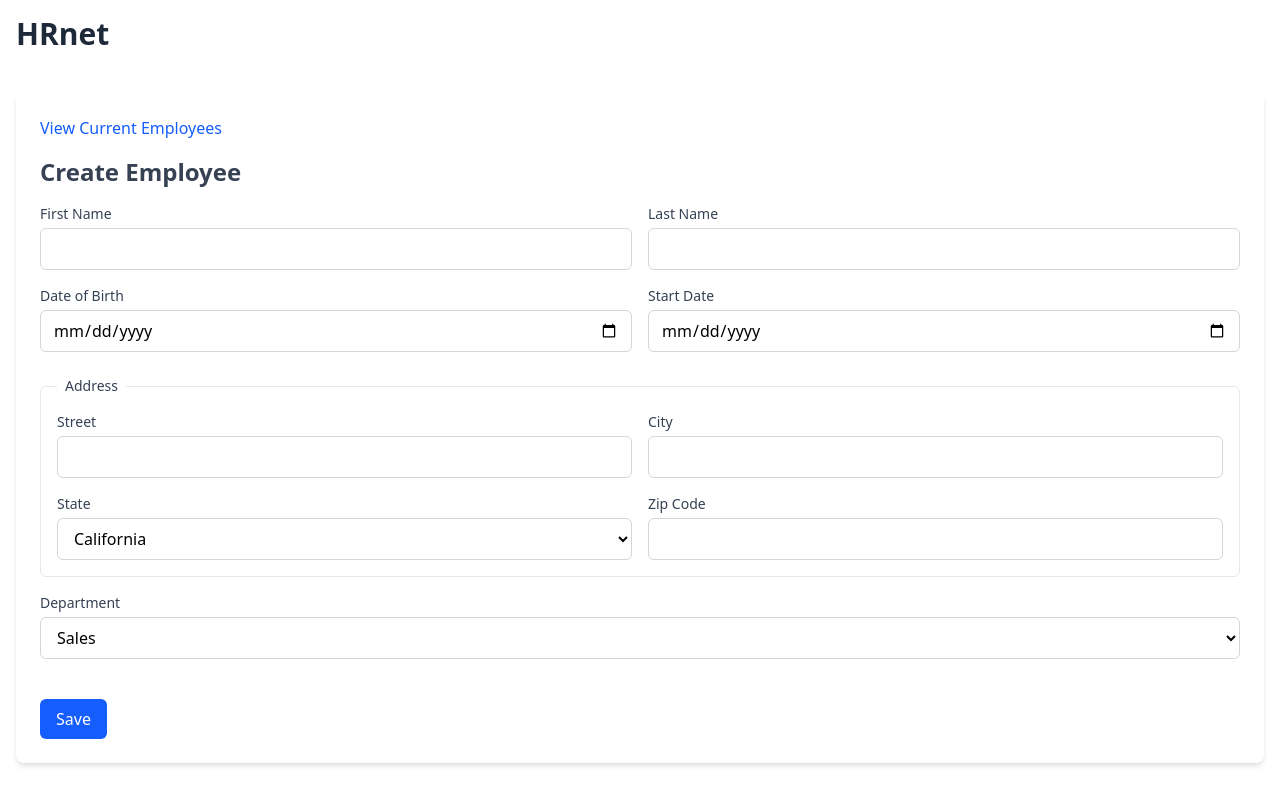
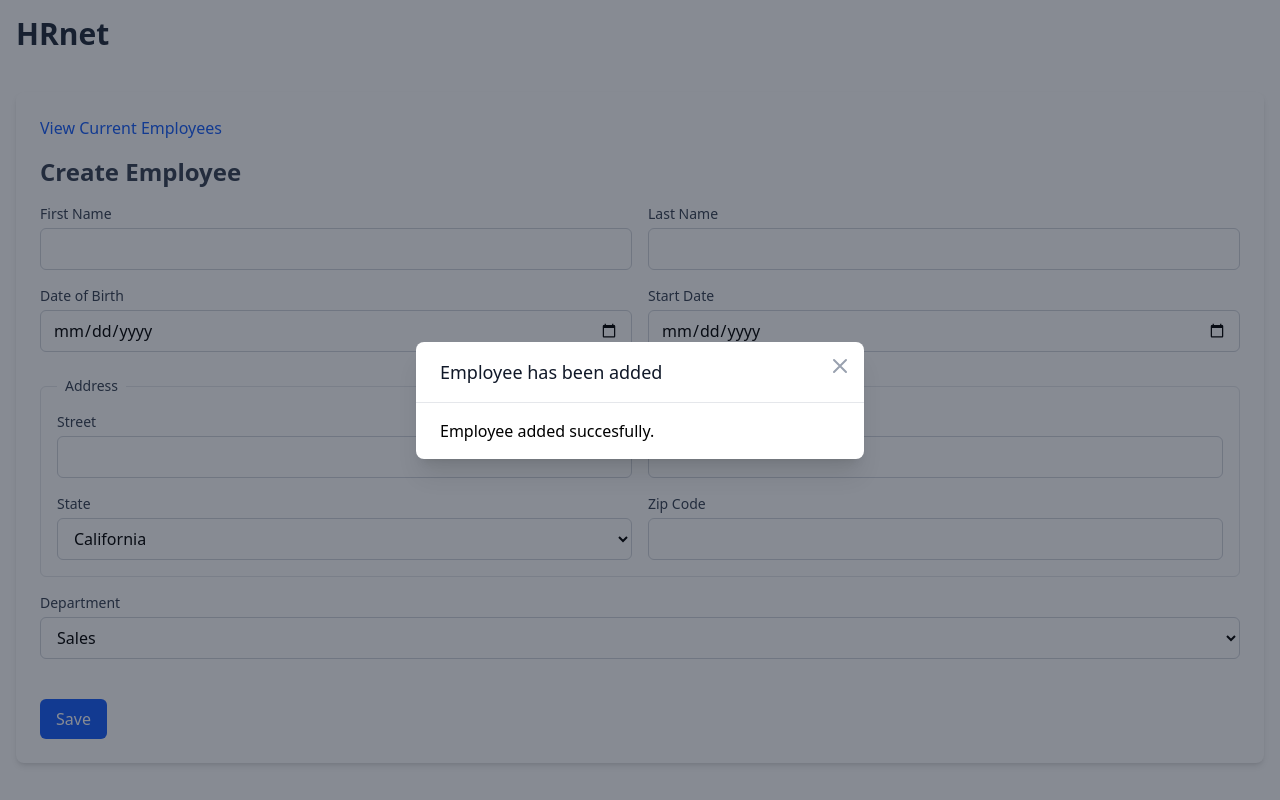
Before and after one commit to KpryKorn/projet-14-jquery-react, a React (Vite) app in the folder react-project/: page / in a window 1280 px wide. Both pictures are taken after typing "Sample", "Sample", "2020-01-15", "2020-01-15", "Sample", "Sample" into the empty fields and a click on the button "Save". Built offline with nearby package versions, Linux system fonts and the light colour scheme.

Commit message:
feat: ajout d'un composant réutilisable Modal + docs

```diff
--- a/react-project/db/data.json
+++ b/react-project/db/data.json
@@ -43,23 +43,23 @@
   ],
   "departments": [
     {
-      "value": "sales",
+      "value": "Sales",
       "label": "Sales"
     },
     {
-      "value": "marketing",
+      "value": "Marketing",
       "label": "Marketing"
     },
     {
-      "value": "engineering",
+      "value": "Engineering",
       "label": "Engineering"
     },
     {
-      "value": "human resources",
+      "value": "Human Resources",
       "label": "Human Resources"
     },
     {
-      "value": "legal",
+      "value": "Legal",
       "label": "Legal"
     }
   ]
--- /dev/null
+++ b/react-project/src/components/ui/Modale.tsx
@@ -0,0 +1,93 @@
+import React, { useEffect, useRef } from "react";
+
+interface ModalProps {
+  isOpen: boolean;
+  onClose: () => void;
+  title?: string;
+  children: React.ReactNode;
+}
+
+export function Modal({ isOpen, onClose, title, children }: ModalProps) {
+  const modalRef = useRef<HTMLDivElement>(null);
+
+  // cliquer en d ehors
+  const handleOutsideClick = (e: MouseEvent) => {
+    if (modalRef.current && !modalRef.current.contains(e.target as Node)) {
+      onClose();
+    }
+  };
+
+  // touche echap
+  const handleEscapeKey = (e: KeyboardEvent) => {
+    if (e.key === "Escape") {
+      onClose();
+    }
+  };
+
+  useEffect(() => {
+    if (isOpen) {
+      document.body.style.overflow = "hidden";
+    } else {
+      document.body.style.overflow = "auto";
+    }
+
+    return () => {
+      document.body.style.overflow = "auto";
+    };
+  }, [isOpen]);
+
+  useEffect(() => {
+    if (isOpen) {
+      document.addEventListener("mousedown", handleOutsideClick);
+      document.addEventListener("keydown", handleEscapeKey);
+    }
+
+    return () => {
+      document.removeEventListener("mousedown", handleOutsideClick);
+      document.removeEventListener("keydown", handleEscapeKey);
+    };
+  });
+
+  if (!isOpen) return null;
+
+  return (
+    <div className="fixed inset-0 z-50 flex items-center justify-center overflow-y-auto bg-gray-900/50 transition-opacity">
+      <div
+        ref={modalRef}
+        className={`relative bg-white rounded-lg shadow-xl max-w-md w-full mx-4 transition-all duration-300 transform`}
+        style={{ maxHeight: "calc(100vh - 3rem)" }}
+      >
+        <button
+          className="absolute top-3 right-3 text-gray-400 hover:text-gray-600 focus:outline-none"
+          onClick={onClose}
+          aria-label="Close"
+        >
+          <svg
+            className="w-6 h-6"
+            fill="none"
+            stroke="currentColor"
+            viewBox="0 0 24 24"
+            xmlns="http://www.w3.org/2000/svg"
+          >
+            <path
+              strokeLinecap="round"
+              strokeLinejoin="round"
+              strokeWidth="2"
+              d="M6 18L18 6M6 6l12 12"
+            ></path>
+          </svg>
+        </button>
+
+        {title && (
+          <div className="px-6 py-4 border-b border-gray-200">
+            <h3 className="text-lg font-medium text-gray-900">{title}</h3>
+          </div>
+        )}
+
+        <div className={`${title ? "py-4" : "pt-8 pb-4"} px-6 overflow-y-auto`}>
+          {children}
+        </div>
+      </div>
+    </div>
+  );
+}
--- a/react-project/src/pages/App.tsx
+++ b/react-project/src/pages/App.tsx
@@ -3,8 +3,19 @@ import { useEmployeeStore } from "../stores/useEmployeeStore";
 import data from "../../db/data.json";
 import Select from "../components/ui/Select";
 import DateSelector from "../components/ui/DateSelector";
+import { useState } from "react";
+import { Modal } from "../components/ui/Modale";
 
 function App() {
+  const [isModalOpen, setIsModalOpen] = useState(false);
+
+  const openModal = () => {
+    setIsModalOpen(true);
+  };
+  const closeModal = () => {
+    setIsModalOpen(false);
+  };
+
   const addEmployee = useEmployeeStore((state) => state.addEmployee);
   const employees = useEmployeeStore((state) => state.employees);
   console.log("State global de l'application:", employees);
@@ -32,7 +43,7 @@ function App() {
 
     addEmployee(employee);
     form.reset();
-    alert("Employee added successfully");
+    openModal();
   }
   return (
     <>
@@ -147,7 +158,7 @@ function App() {
                   >
                     State
                   </label>
-                  <Select options={REGIONS} />
+                  <Select label="state" options={REGIONS} />
                 </div>
 
                 <div>
@@ -174,7 +185,7 @@ function App() {
               >
                 Department
               </label>
-              <Select options={DEPARTMENTS} />
+              <Select label="department" options={DEPARTMENTS} />
             </div>
             <button
               className="mt-6 bg-blue-600 hover:bg-blue-700 text-white font-medium py-2 px-4 rounded-md transition-colors duration-300 cursor-pointer"
@@ -184,6 +195,14 @@ function App() {
             </button>
           </form>
         </div>
+
+        <Modal
+          isOpen={isModalOpen}
+          onClose={closeModal}
+          title="Employee has been added"
+        >
+          <p>Employee added succesfully.</p>
+        </Modal>
       </section>
     </>
   );
```
Also changed, not shown: 1 other file (tests, documents, lock files or other folders).
